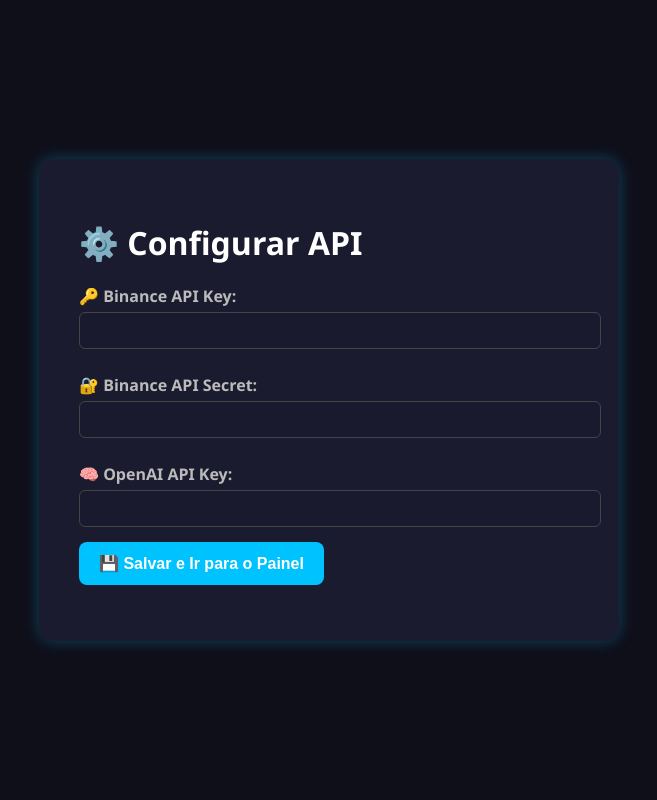
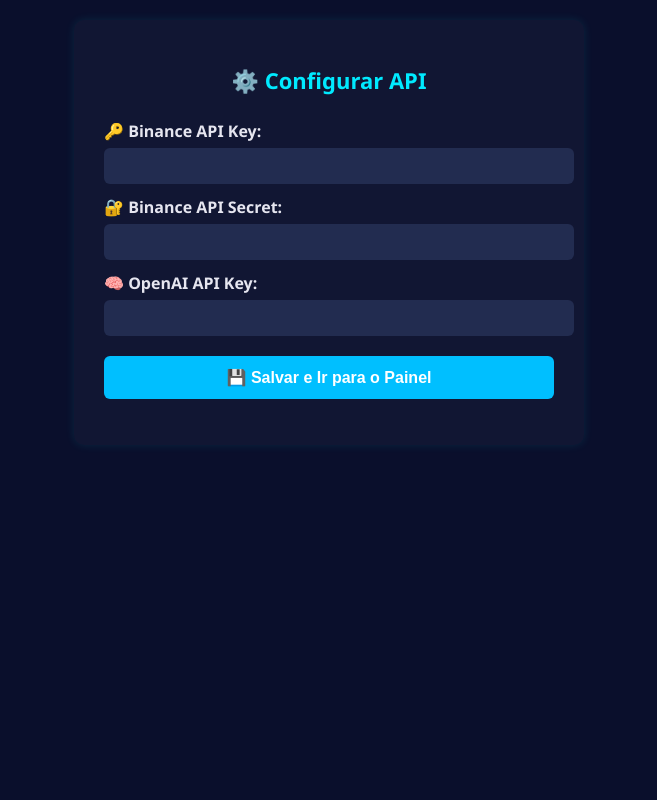
Before and after one commit to Claratrade33/Clara-verse, a Flask app: page /configurar in a window 1280 px wide. Shown: the whole page, without its empty margins (311-968 px from the left). Run offline with Flask 3, Linux system fonts and the light colour scheme; the visitor is signed in with stand-in values (Sample User, id 1).

Commit message:
Atualizar o style.css

```diff
--- a/static/style.css
+++ b/static/style.css
@@ -1,124 +1,156 @@
-/* ===== Estilo Geral ===== */
+/* GERAL */
 body {
   margin: 0;
+  padding: 0;
   font-family: 'Segoe UI', sans-serif;
-  background: #0f0f1a;
-  color: #ffffff;
+  background-color: #0a0f2c;
+  color: #e6e6f0;
 }
 
-h1, h2, h3 {
-  color: #ffffff;
+/* CONTAINER PRINCIPAL */
+.painel-body, .configurar-body {
+  display: flex;
+  flex-direction: column;
+  align-items: center;
+  padding: 20px;
 }
 
-button {
-  background: #00c2ff;
-  border: none;
-  color: white;
-  padding: 12px 20px;
-  font-size: 16px;
-  font-weight: bold;
-  border-radius: 8px;
-  cursor: pointer;
-  transition: background 0.3s ease;
-  display: flex;
-  align-items: center;
-  gap: 8px;
+/* CONTEÚDO CENTRAL */
+.painel-container {
+  max-width: 900px;
+  width: 100%;
 }
 
-button:hover {
-  background: #009fcc;
+/* GRÁFICO */
+.grafico-frame {
+  border: 2px solid #1f2a4c;
+  border-radius: 10px;
+  overflow: hidden;
+  margin-bottom: 25px;
+  box-shadow: 0 0 10px rgba(0, 255, 255, 0.1);
 }
 
-input[type="text"], input[type="password"] {
-  width: 100%;
-  padding: 10px;
-  margin-top: 5px;
-  margin-bottom: 15px;
-  background-color: #1a1a2e;
-  color: white;
-  border: 1px solid #444;
-  border-radius: 6px;
-}
-
-label {
-  display: block;
-  margin-top: 10px;
-  font-weight: bold;
-  color: #bbb;
-}
-
-/* ===== Página de Configuração ===== */
-.configurar-body {
-  display: flex;
-  justify-content: center;
-  align-items: center;
-  height: 100vh;
-}
-
-.configurar-container {
-  background: #1b1b2f;
-  padding: 40px;
-  border-radius: 15px;
-  box-shadow: 0 0 15px rgba(0, 194, 255, 0.3);
-  width: 100%;
-  max-width: 500px;
-}
-
-#status-chaves {
-  margin-top: 10px;
-  font-weight: bold;
-  color: #00ff99;
-}
-
-.status-sucesso {
-  color: #00ff99;
-}
-
-.status-erro {
-  color: #ff6666;
-}
-
-/* ===== Painel Principal ===== */
-.painel-container {
-  padding: 20px;
-  max-width: 900px;
-  margin: auto;
-}
-
+/* BLOCO DE INFORMAÇÕES */
 .info-box {
-  background-color: #151525;
-  padding: 20px;
-  margin-bottom: 15px;
+  background-color: #111633;
   border-radius: 10px;
-  box-shadow: 0 0 10px #000;
+  padding: 15px 20px;
+  margin-bottom: 20px;
+  box-shadow: 0 0 8px rgba(0, 128, 255, 0.1);
 }
 
 .info-box p {
-  margin: 5px 0;
+  margin: 10px 0;
+  font-size: 16px;
+  display: flex;
+  align-items: center;
 }
 
-.botao-acao {
-  margin: 10px 5px 0 0;
+.info-box strong {
+  margin-right: 8px;
 }
 
-/* ===== Mensagem de Status ===== */
-#mensagemStatus {
-  margin-top: 20px;
-  font-size: 16px;
+/* BOTÕES DE AÇÃO */
+.botao-acao {
+  background-color: #1e90ff;
+  color: #ffffff;
+  border: none;
+  border-radius: 6px;
+  padding: 12px 20px;
+  margin: 8px 5px 0;
+  font-size: 15px;
   font-weight: bold;
-  color: #00ff99;
-  display: none;
+  cursor: pointer;
+  box-shadow: 0 4px 6px rgba(30, 144, 255, 0.3);
+  transition: background-color 0.2s ease;
 }
 
-/* ===== Responsivo ===== */
+.botao-acao:hover {
+  background-color: #0072e3;
+}
+
+/* STATUS MENSAGEM */
+#mensagemStatus {
+  text-align: center;
+  font-weight: bold;
+  margin-top: 10px;
+  color: #00ffb7;
+}
+
+/* CONFIGURAR */
+.configurar-container {
+  background-color: #111633;
+  border-radius: 10px;
+  padding: 30px;
+  width: 100%;
+  max-width: 450px;
+  box-shadow: 0 0 10px rgba(0, 255, 255, 0.1);
+}
+
+.configurar-container h1 {
+  text-align: center;
+  margin-bottom: 25px;
+  font-size: 22px;
+  color: #00eaff;
+}
+
+.configurar-container label {
+  display: block;
+  margin: 12px 0 6px;
+  font-weight: bold;
+}
+
+.configurar-container input[type="text"] {
+  width: 100%;
+  padding: 10px;
+  border: none;
+  border-radius: 6px;
+  background-color: #222c50;
+  color: #fff;
+  font-size: 14px;
+}
+
+.configurar-container button {
+  margin-top: 20px;
+  width: 100%;
+  padding: 12px;
+  border: none;
+  border-radius: 6px;
+  background-color: #00bfff;
+  color: white;
+  font-size: 16px;
+  cursor: pointer;
+  font-weight: bold;
+}
+
+.configurar-container button:hover {
+  background-color: #009acd;
+}
+
+/* MENSAGEM DE STATUS */
+#status-chaves {
+  margin-top: 15px;
+  text-align: center;
+  font-weight: bold;
+  color: #00ffb7;
+}
+
+/* RESPONSIVO */
 @media (max-width: 600px) {
-  .configurar-container, .painel-container {
-    padding: 20px;
-    border-radius: 10px;
+  .botao-acao {
+    width: 100%;
+    margin: 8px 0;
   }
 
-  button {
-    width: 100%;
-    justify-content: center;
+  .grafico-frame iframe {
+    height: 300px;
+  }
+
+  .info-box {
+    padding: 10px 15px;
+  }
+
+  .configurar-container {
+    padding: 20px;
   }
 }
```
